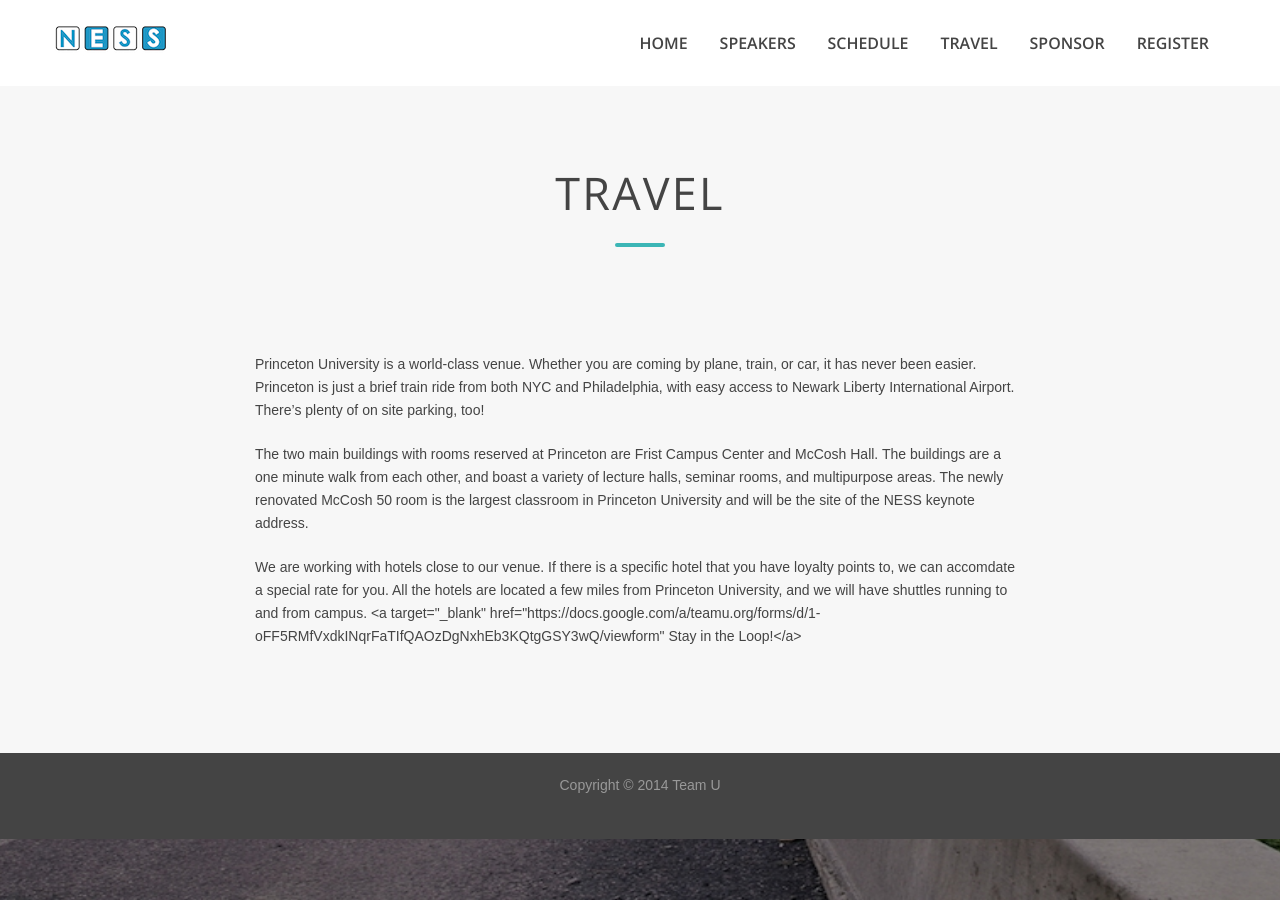
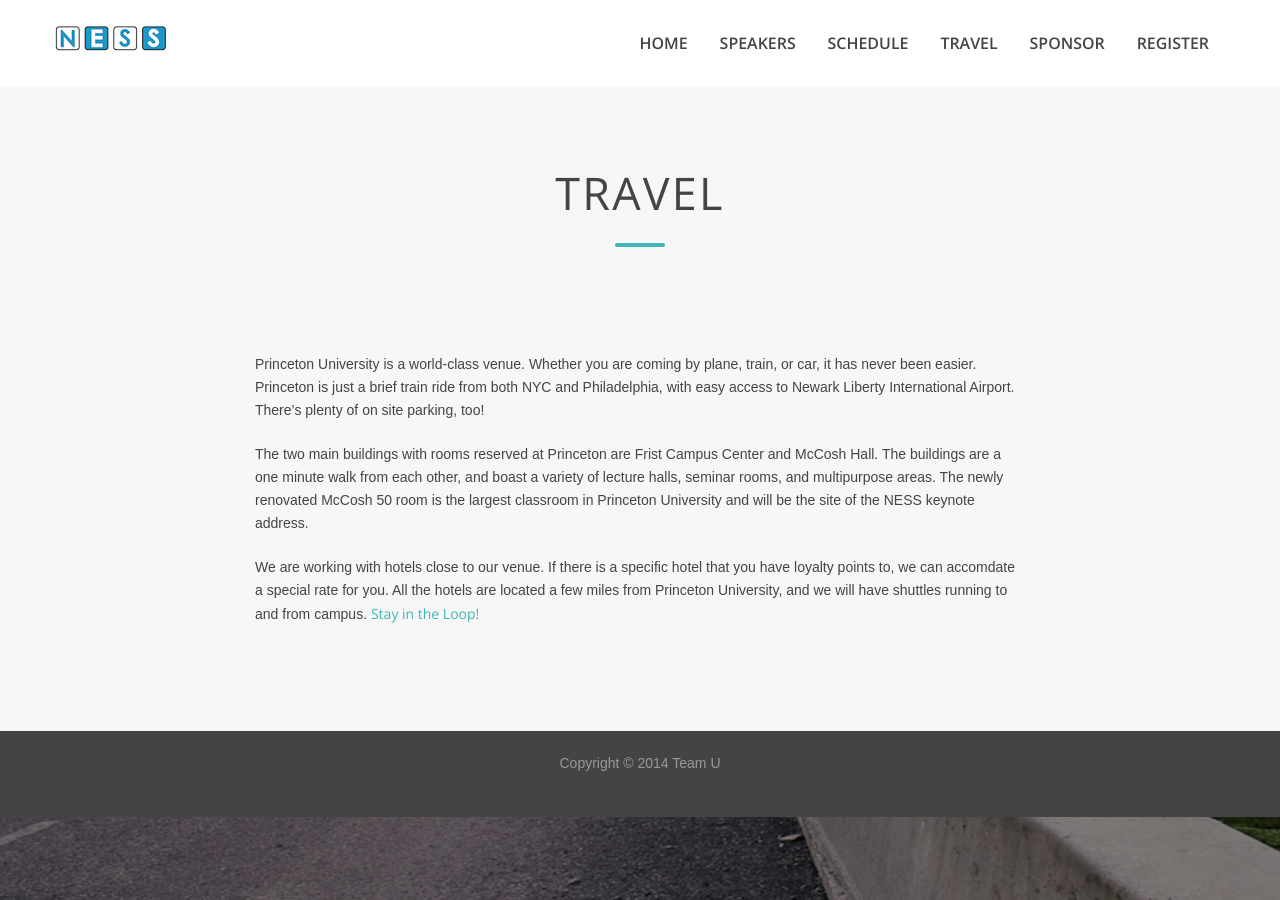
Before and after one commit to teamuness/teamuness.github.io, a Jekyll site: the page built from travel/index.md, in a window 1280 px wide. Built offline with Jekyll 4.4.1, drawn with Linux system fonts in a browser that asks for light colours.

Commit message:
Update index.md

```diff
--- a/travel/index.md
+++ b/travel/index.md
@@ -33,7 +33,7 @@
         </p>
         <p class="dark">
 
-            We are working with hotels close to our venue. If there is a specific hotel that you have loyalty points to, we can accomdate a special rate for you. All the hotels are located a few miles from Princeton University, and we will have shuttles running to and from campus. <a target="_blank" href="https://docs.google.com/a/teamu.org/forms/d/1-oFF5RMfVxdkINqrFaTIfQAOzDgNxhEb3KQtgGSY3wQ/viewform" Stay in the Loop!</a>
+            We are working with hotels close to our venue. If there is a specific hotel that you have loyalty points to, we can accomdate a special rate for you. All the hotels are located a few miles from Princeton University, and we will have shuttles running to and from campus. <a href="https://docs.google.com/a/teamu.org/forms/d/1-oFF5RMfVxdkINqrFaTIfQAOzDgNxhEb3KQtgGSY3wQ/viewform" target="_blank">Stay in the Loop!</a>
         </p>
            </div>
 
```
